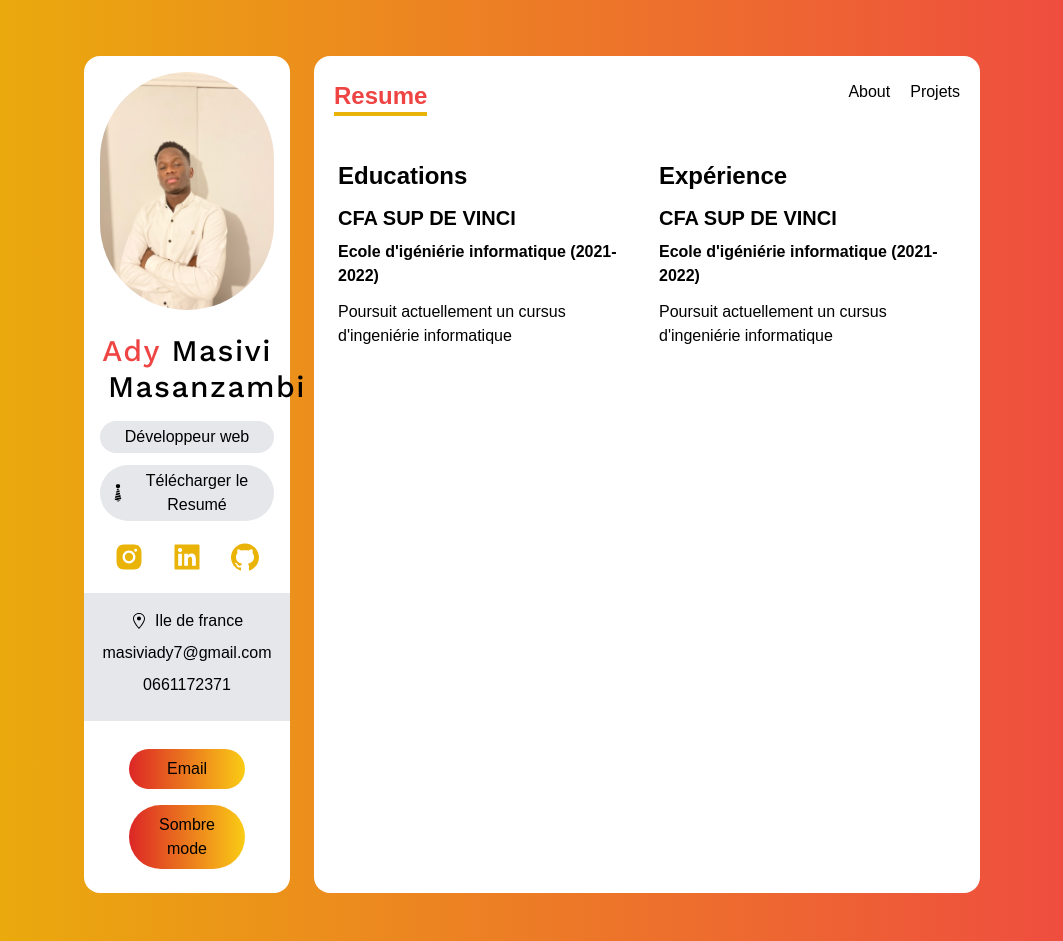
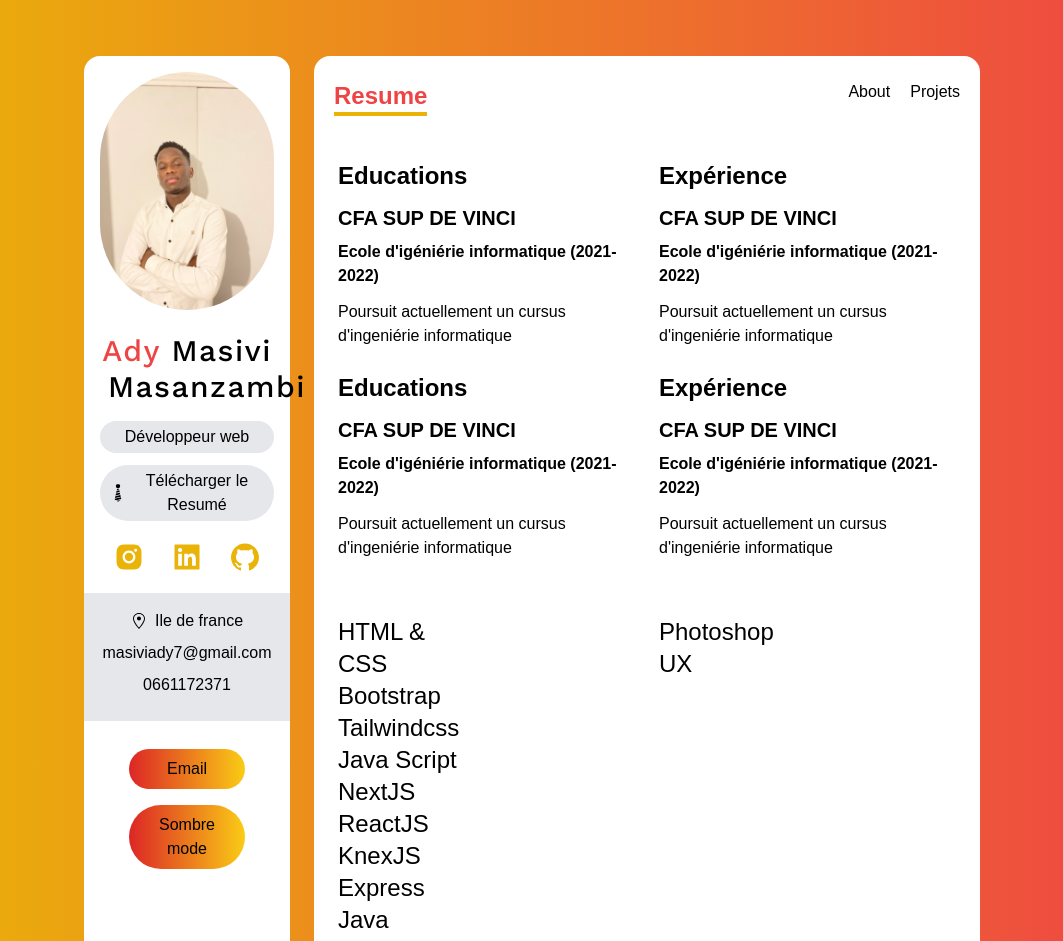
Before and after one commit to ady243/adymasivi, a Next.js app: page /resume in a window 1280 px wide. Shown: the top 941 px of the page, without its empty margins (108-1171 px from the left). Built offline with nearby package versions, Linux system fonts and the light colour scheme.

Commit message:
resume.tsx

```diff
--- a/pages/resume.tsx
+++ b/pages/resume.tsx
@@ -31,6 +31,51 @@ function resume() {
           </div>
         </div>
       </div>
+      <div className="grid md:grid-cols-2 gap-6">
+        <div>
+          <h5 className="my-3 text-2xl font-bold">Educations</h5>
+          <div>
+            <h5 className="my-2 text-xl  font-bold">CFA SUP DE VINCI</h5>
+            <p className="font-semibold">
+              Ecole d'igéniérie informatique (2021-2022)
+            </p>
+            <p className="my-3">
+              Poursuit actuellement un cursus d'ingeniérie informatique
+            </p>
+          </div>
+        </div>
+        <div>
+          <h5 className="my-3 text-2xl font-bold">Expérience</h5>
+          <div>
+            <h5 className="my-2 text-xl  font-bold">CFA SUP DE VINCI</h5>
+            <p className="font-semibold">
+              Ecole d'igéniérie informatique (2021-2022)
+            </p>
+            <p className="my-3">
+              Poursuit actuellement un cursus d'ingeniérie informatique
+            </p>
+          </div>
+        </div>
+
+        <div className="grid gap-6 md:grid-cols-2">
+          <div className="my-3 text-2xl fonr-bold">
+            <div className="my-2">
+              {languages.map((languages) => (
+                <Bar data={languages} key={languages.name} />
+              ))}
+            </div>
+          </div>
+        </div>
+        <div className="grid gap-6 md:grid-cols-2">
+          <div className="my-3 text-2xl fonr-bold">
+            <div className="my-2">
+              {tools.map((tool) => (
+                <Bar data={tool} key={tool.name} />
+              ))}
+            </div>
+          </div>
+        </div>
+      </div>
     </div>
   );
 }
```
